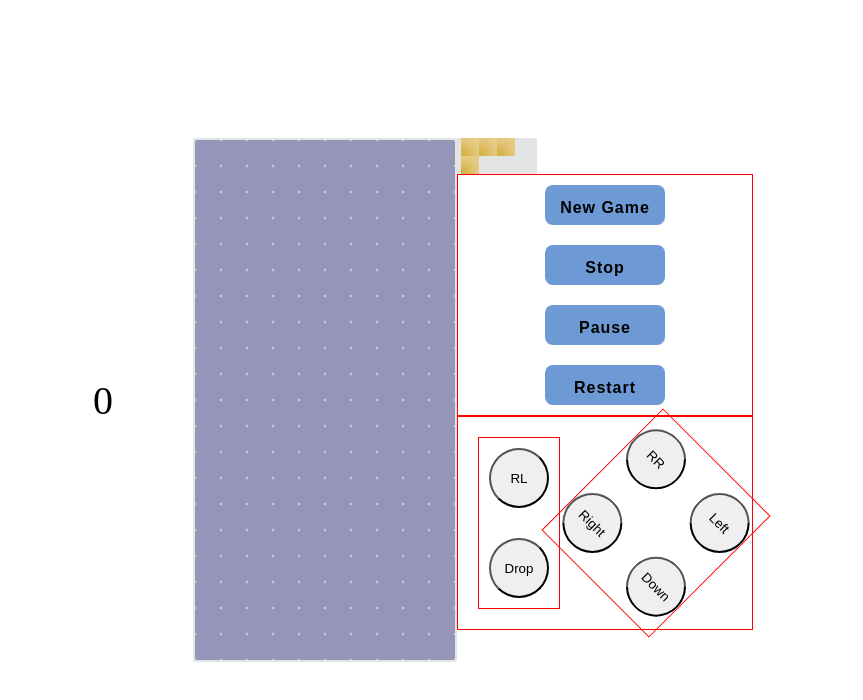
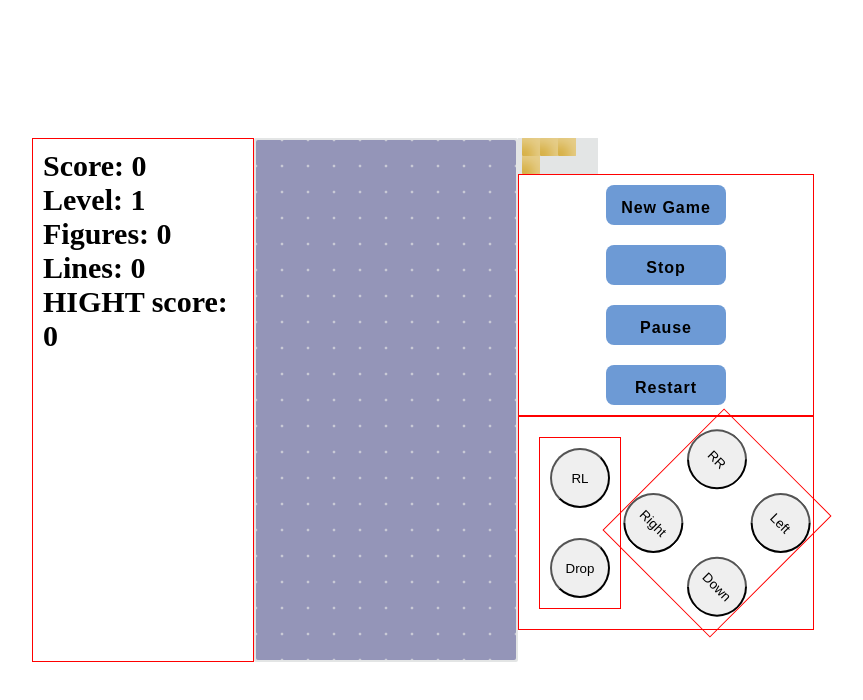
Before and after one commit to vikttur/tetris, a plain HTML site: page index.html in a window 1280 px wide. Shown: the whole page, without its empty margins (217-1080 px from the left). Drawn offline with Linux system fonts and the light colour scheme; files whose address does not match are found by name.

Commit message:
adds a result block

```diff
--- a/index.html
+++ b/index.html
@@ -8,11 +8,29 @@
 	<title>Tetris</title>
 </head>
 <body>
-	<header class="balls">0</header>
+	<header></header>
 
 	<section class="tetris">
-		<div class="calculation"></div>
+		<ul class="result">
+			<li class="calculation">
+				<p>Score: <span class="score">0</span></p>
+			</li>
+			<li class="calculation"></li>
+				<p>Level: <span class="level">1</span></p>
+			</li>
+			<li class="calculation"></li>
+				<p>Figures: <span class="figures">0</span></p>
+			</li>
+			<li class="calculation"></li>
+				<p>Lines: <span class="lines"></span>0</p>
+			</li>
+			<li class="calculation"></li>
+				<p>HIGHT score: <span class="hight-score">0</span></p>
+			</li>
+		</ul>
+
 		<div class="playfield"></div>
+
 		<div class="control-panel">
 			<!-- <div class="next-figure"></div> -->
 			<div class="general-control">
--- a/js/calculationOfPoints/calculationOfPoints.js
+++ b/js/calculationOfPoints/calculationOfPoints.js
@@ -4,7 +4,7 @@ let pointsSum = 0;
 
 function calculationOfPoints (points) {
   pointsSum += points;
-  document.querySelector('.balls').innerHTML = pointsSum;
+  document.querySelector('.score').innerHTML = pointsSum;
   savePoints(pointsSum);
 }
 
--- a/js/calculationOfPoints/pointsForFigures.js
+++ b/js/calculationOfPoints/pointsForFigures.js
@@ -2,6 +2,7 @@ import { calculationOfPoints } from './calculationOfPoints.js';
 
 function pointsForFigures() {
   calculationOfPoints(1);
+  calculationOfFigures(1);
 }
 
 export {
--- a/style/style.css
+++ b/style/style.css
@@ -22,10 +22,18 @@ ul {
 	display: flex;
 }
 
-.balls {
-	width: 100px;
-	font-size: 40px;
+.result {
+	width: 200px;
+	padding: 10px;
+	font-weight: bold;
+	font-size: 30px;
+	border: 1px solid red;
 }
+
+/* .calculation {
+	width: 40px;
+} */
+
 
 .control-panel {
 	display: flex;
```
